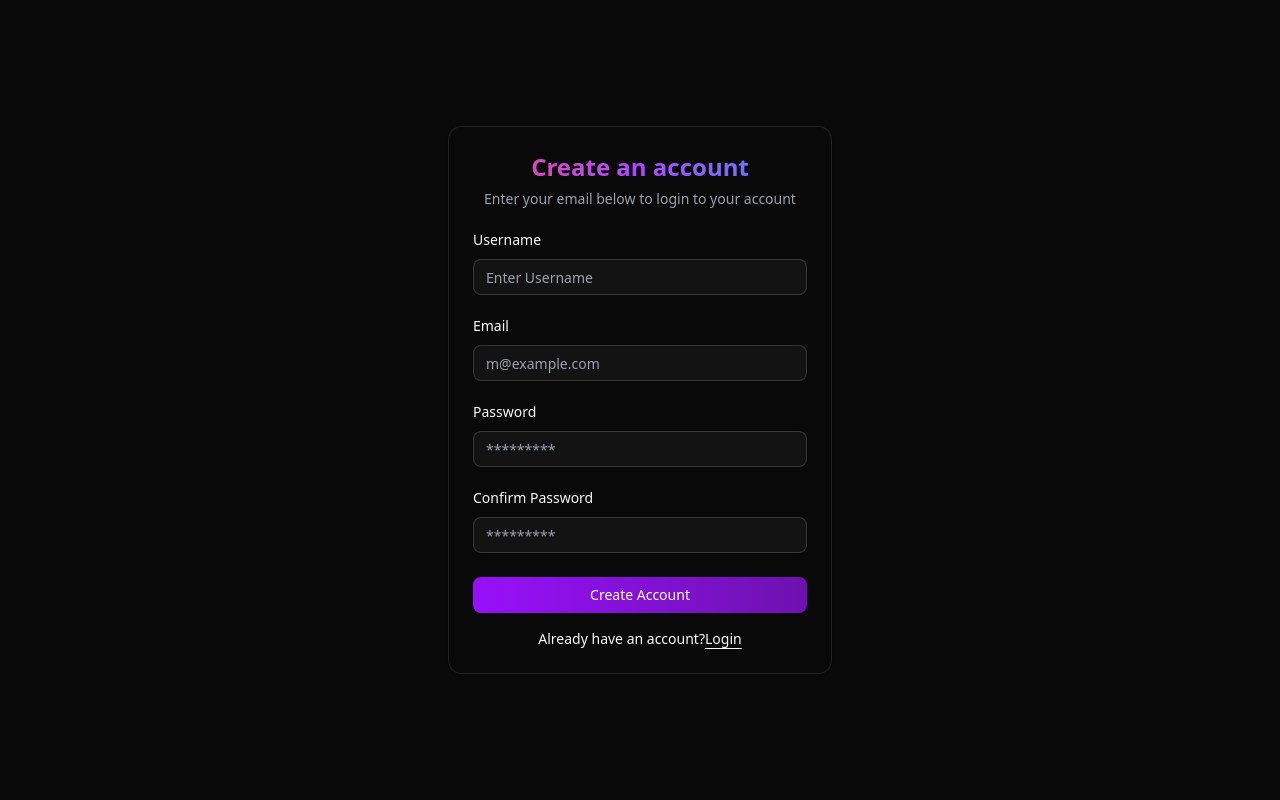
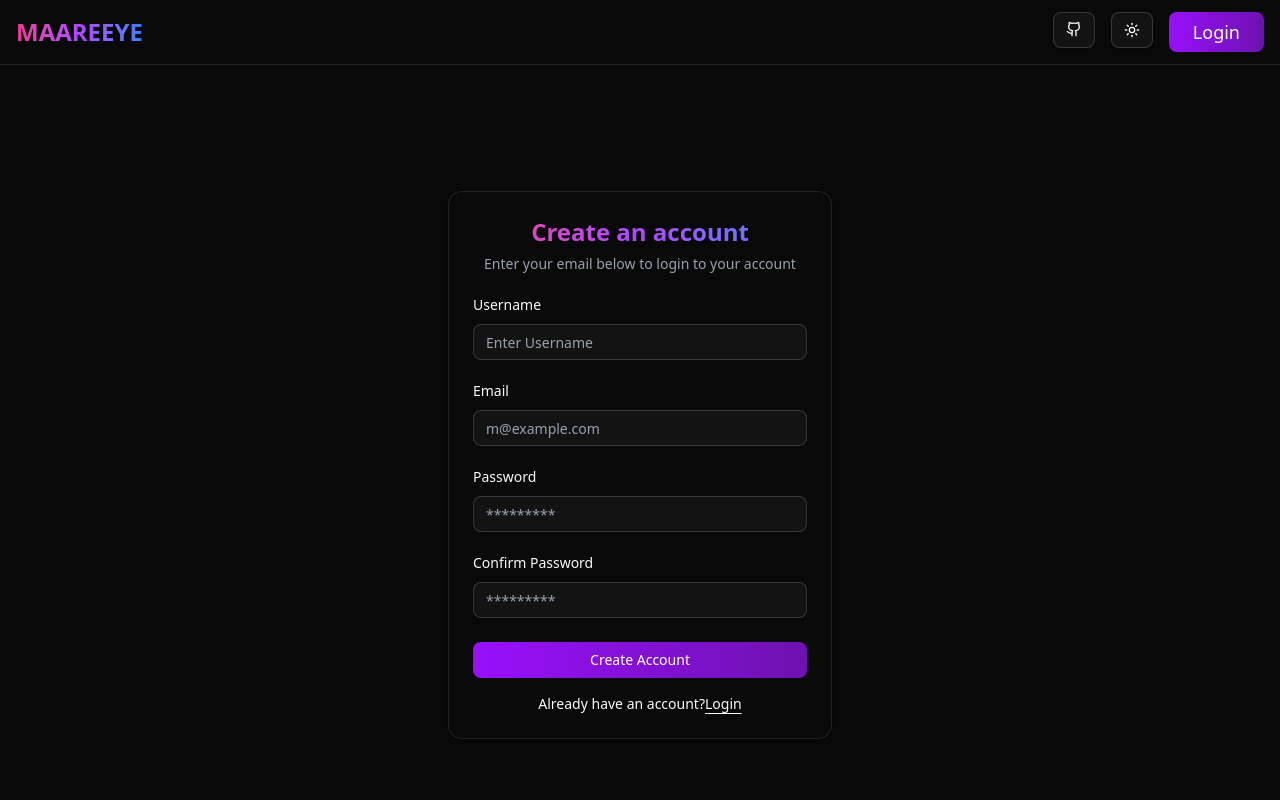
Before and after one commit to shiinedev/Maareeye, a React (Vite) app: page /register in a window 1280 px wide. Shown: the top 800 px of the page. Built offline with nearby package versions, Linux system fonts and the light colour scheme; no server answers.

Commit message:
changed some ui colors

```diff
--- a/index.html
+++ b/index.html
@@ -2,7 +2,7 @@
 <html lang="en">
   <head>
     <meta charset="UTF-8" />
-    <link rel="icon" type="image/svg+xml" href="/public/images/logo.png" />
+    <link rel="icon" type="image/svg+xml" href="/public/images/logoIcon.png" />
     <meta name="viewport" content="width=device-width, initial-scale=1.0" />
     <title>Maareeye</title>
   </head>
--- a/src/App.jsx
+++ b/src/App.jsx
@@ -1,6 +1,6 @@
 import { Toaster } from "react-hot-toast"
 import { Outlet } from "react-router"
-import { Footer } from "./components/Footer"
+
 
 
 function App() {
@@ -10,7 +10,6 @@ function App() {
      <main>
      <Outlet />
      </main>
-     <Footer />
      <Toaster />
     </>
   )
--- a/src/components/Navbar.jsx
+++ b/src/components/Navbar.jsx
@@ -35,7 +35,8 @@ const Navbar = () => {
         <Link
           to="/"
           className="gradient-title text-xl  sm:text-2xl font-bold uppercase">
-          Maareeye
+          {/* <img src="/public/images/logo.png" alt="logo" width={'40px'}/> */}
+        MAAREEYE
         </Link>
       </div>
       {/* theme and login */}
--- a/src/index.css
+++ b/src/index.css
@@ -105,7 +105,7 @@
   --sidebar-foreground: oklch(0.985 0.002 247.839);
   --sidebar-primary: oklch(0.488 0.243 264.376);
   --sidebar-primary-foreground: oklch(0.985 0.002 247.839);
-  --sidebar-accent: oklch(0.278 0.033 256.848);
+  --sidebar-accent: oklch(0.56 0.25 302);
   --sidebar-accent-foreground: oklch(0.985 0.002 247.839);
   --sidebar-border: oklch(1 0 0 / 10%);
   --sidebar-ring: oklch(0.551 0.027 264.364);
--- a/src/pages/Home.jsx
+++ b/src/pages/Home.jsx
@@ -1,5 +1,6 @@
 
 import FaqSection from '@/components/FaqSection';
+import { Footer } from '@/components/Footer';
 import HeroSection from '@/components/HeroSection'
 import Testimonials from '@/components/Testimonials';
 
@@ -29,7 +30,7 @@ const {theme} = useTheme();
     <Testimonials />
     <FaqSection />
 
-
+    <Footer />
     </div>
   )
 }
--- a/src/pages/Login.jsx
+++ b/src/pages/Login.jsx
@@ -1,13 +1,19 @@
+import { Footer } from '@/components/Footer'
+import Navbar from '@/components/Navbar'
 import { LoginForm } from '@/components/ui/login-form'
 import React from 'react'
 
 const Login = () => {
   return (
+    <>
+     <Navbar />
     <div className="flex min-h-svh w-full items-center justify-center p-6 md:p-10">
     <div className="w-full max-w-sm">
       <LoginForm />
     </div>
   </div>
+  <Footer />
+  </>
   )
 }
 
--- a/src/pages/Register.jsx
+++ b/src/pages/Register.jsx
@@ -1,14 +1,20 @@
+import { Footer } from '@/components/Footer'
+import Navbar from '@/components/Navbar'
 import { RegisterForm } from '@/components/ui/register-form'
 import React from 'react'
 
 const Register = () => {
 
   return (
-    <div className="flex min-h-svh w-full items-center justify-center p-6 md:p-10">
+    <>
+    <Navbar />
+    <div className="flex min-h-screen w-full items-center justify-center p-6 md:p-10">
     <div className="w-full max-w-sm">
       <RegisterForm />
     </div>
   </div>
+  <Footer />
+  </>
   )
 }
 
```
Also changed, not shown: public/images/logo.png, public/images/logoIcon.png (added).
